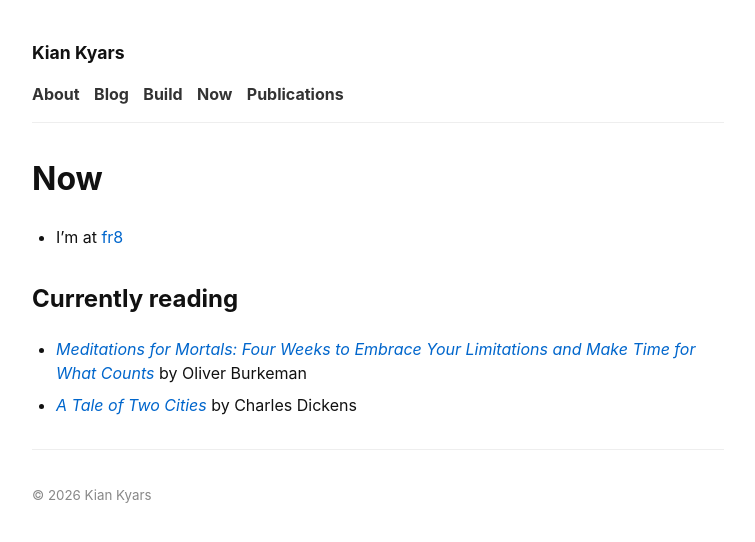
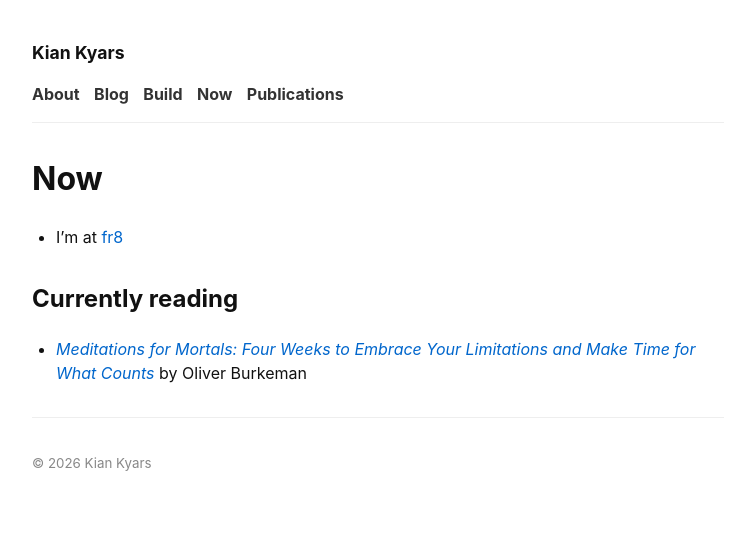
Before and after one commit to kiankyars/kiankyars.github.io, a Jekyll site: the page built from now.md, in a window 1280 px wide. Shown: the top 542 px of the page, without its empty margins (262-1017 px from the left). Built offline with Jekyll 4.4.1, drawn with Linux system fonts in a browser that asks for light colours.

Commit message:
Update currently reading

```diff
--- a/_data/currently_reading.json
+++ b/_data/currently_reading.json
@@ -3,10 +3,5 @@
     "author": "Oliver Burkeman",
     "title": "Meditations for Mortals: Four Weeks to Embrace Your Limitations and Make Time for What Counts",
     "url": "https://www.goodreads.com/book/show/205363955"
-  },
-  {
-    "author": "Charles Dickens",
-    "title": "A Tale of Two Cities",
-    "url": "https://www.goodreads.com/book/show/1953"
   }
 ]
```
